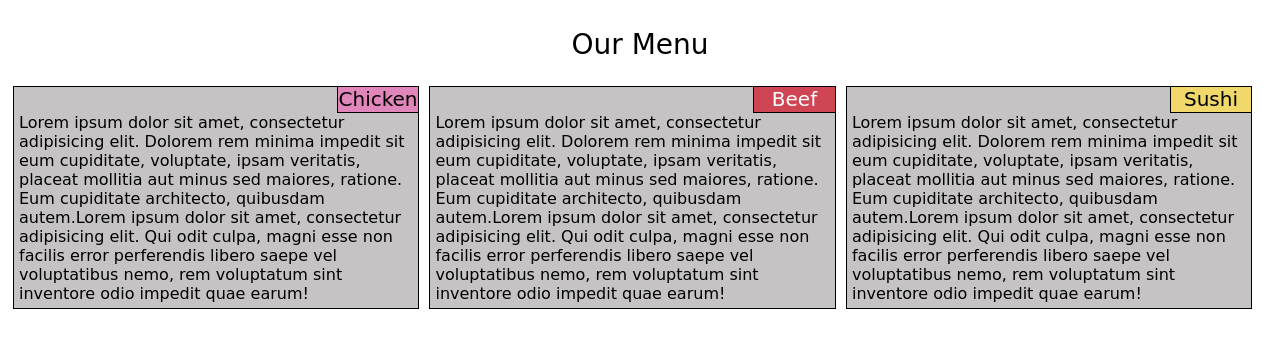
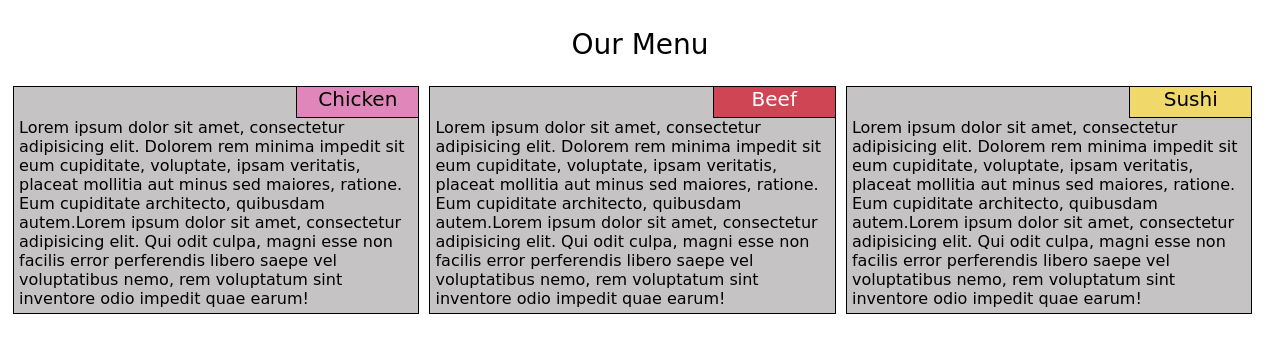
Before and after one commit to Spyder2603/coursera-test, a plain HTML site: page mod2solution/index.html in a window 1280 px wide. Drawn offline with Linux system fonts and the light colour scheme.

Commit message:
final update

```diff
--- a/mod2solution/css/style.css
+++ b/mod2solution/css/style.css
@@ -26,8 +26,8 @@
 
 }
 p{
-	width: 20%;
-	height: 25px;
+	width: 30%;
+	height: 30px;
 	float: right;
 	border-left: 1px solid black;
 	border-bottom: 1px solid black;
@@ -38,6 +38,7 @@ p{
 	justify-content: center;
 	margin:0px;
 	padding:0px;
+
 
 }
 
```
